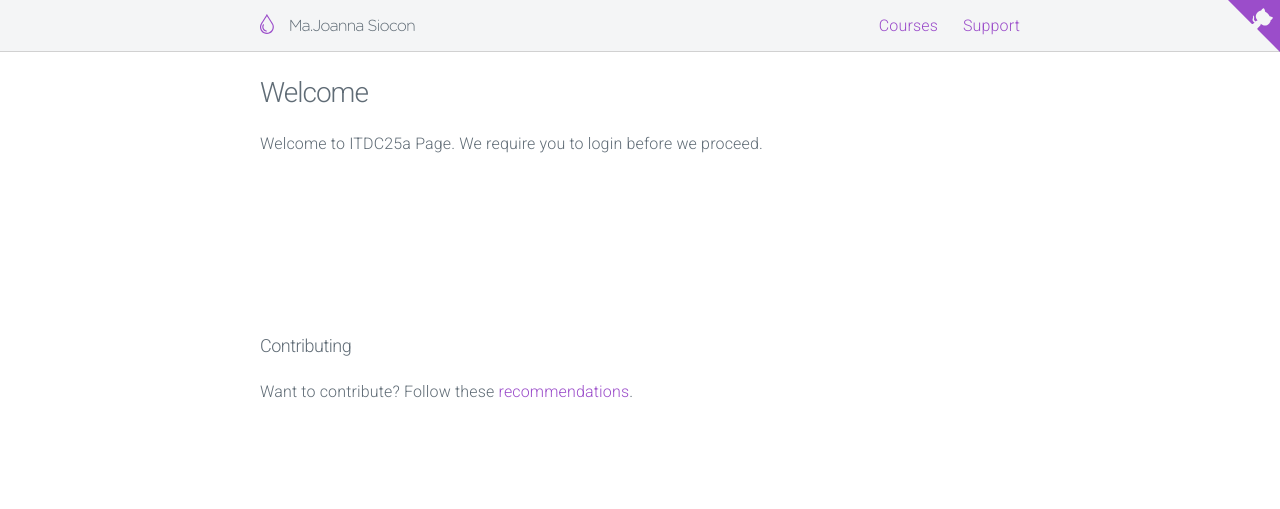
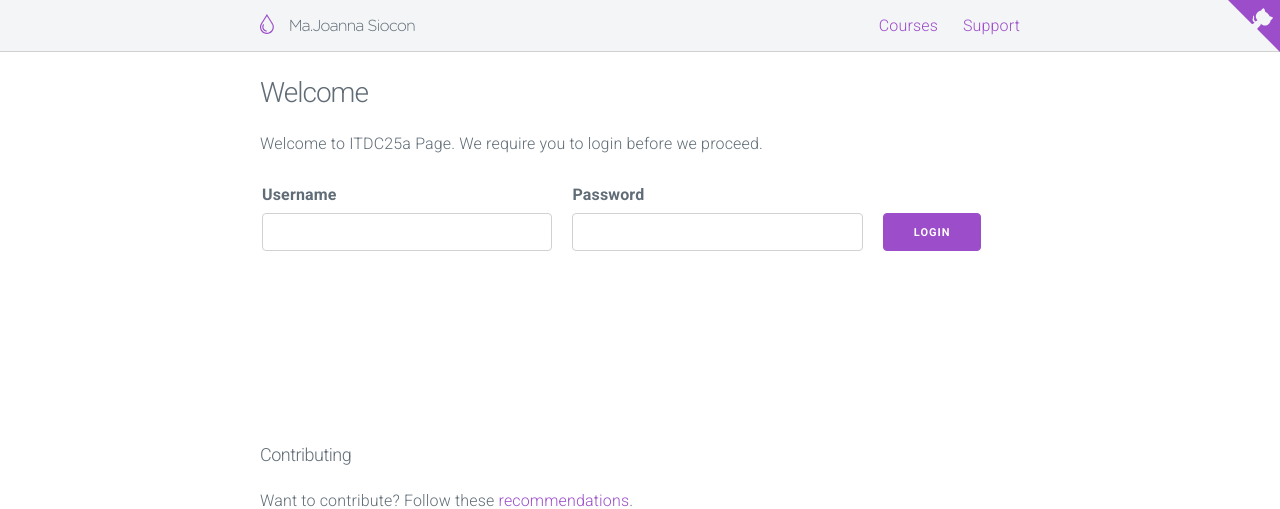
Before and after one commit to JoannaSicon/itdc25amidterm, a PHP site: page / in a window 1280 px wide. Shown: the top 509 px of the page. Run offline with PHP 8.4, Linux system fonts and the light colour scheme; some libraries are stand-ins or nearby versions.

Commit message:
added login form

```diff
--- a/index.php
+++ b/index.php
@@ -68,6 +68,24 @@
 				<p>Welcome to ITDC25a Page. We require you to login before we proceed.</p>
 				<p>
 					<!-- Enter code for your login form here -->
+					<form action="#">
+   <fieldset>
+      <div class="row">
+         <div class="column">
+            <label for="txtUser">Username</label>
+            <input type="text" id="txtUser" name="txtUser">
+         </div>
+         <div class="column">
+            <label for="txtPass">Password</label>
+            <input type="password" id="txtPass" name="txtPass">
+         </div>
+         <div class="column column-20">
+            <label for="">&nbsp;</label>
+            <button type="submit" class="button-primary">Login</button>
+         </div>
+      </div>
+   </fieldset>
+</form>
 				</p>
 			</section>
 
```
